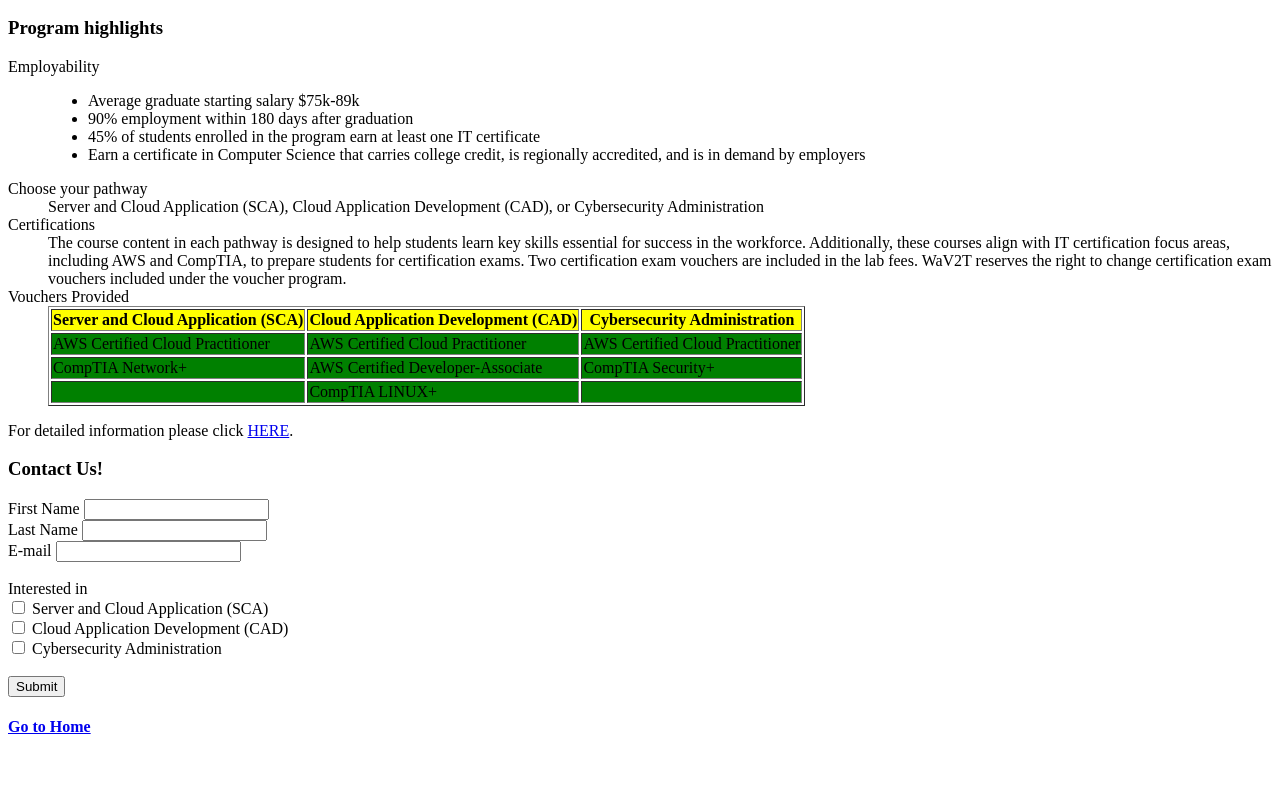
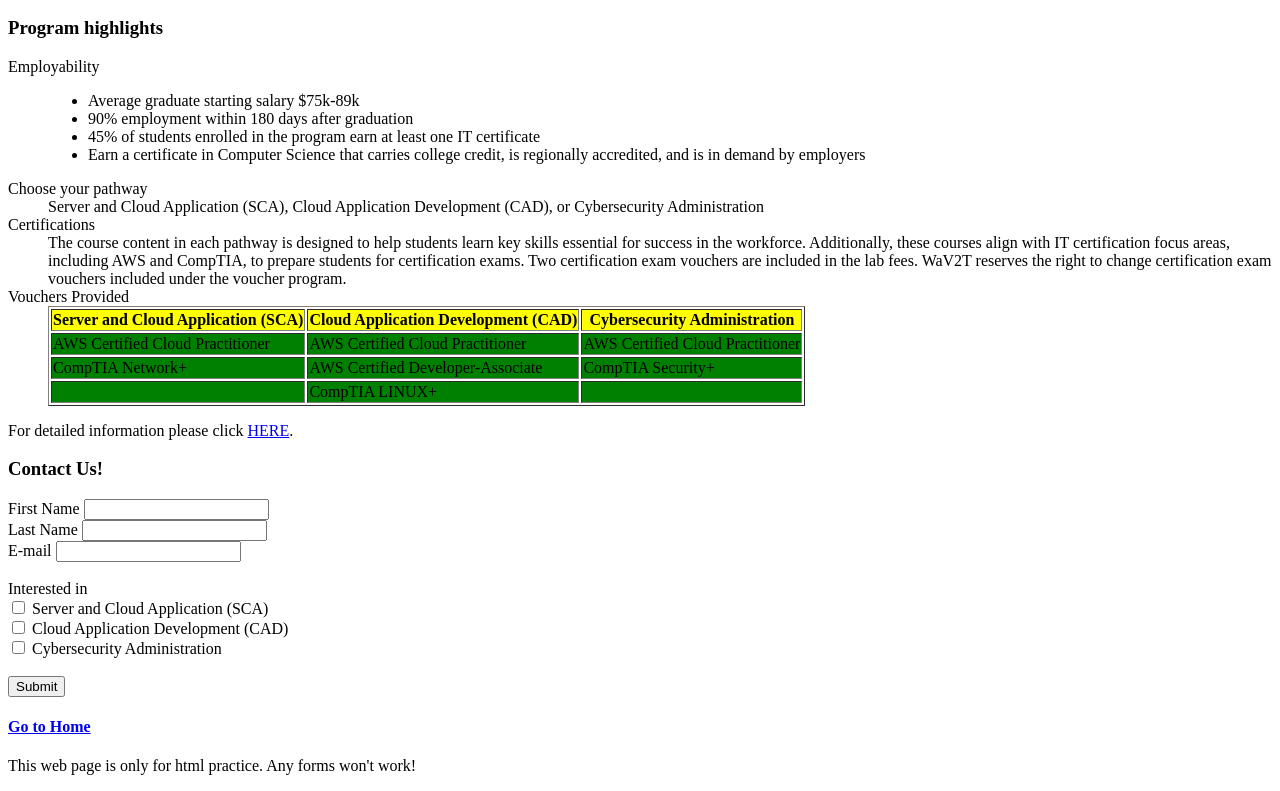
Before and after one commit to myunglyu/CSC230, a plain HTML site: page index.html in a window 1280 px wide. Shown: the part 232-1023 px from the top of the page. Before the commit the page ends 989 px from the top, so only its background shows below. Drawn offline with Linux system fonts and the light colour scheme.

Commit message:
Update index.html

```diff
--- a/index.html
+++ b/index.html
@@ -78,6 +78,8 @@
     </section>
     <footer>
         <a href="https://www.stmartin.edu/"><h4>Go to Home</h4></a>
+
+        <p>This web page is only for html practice. Any forms won't work!</p>
     </footer>
 </body>
 </html>
```
